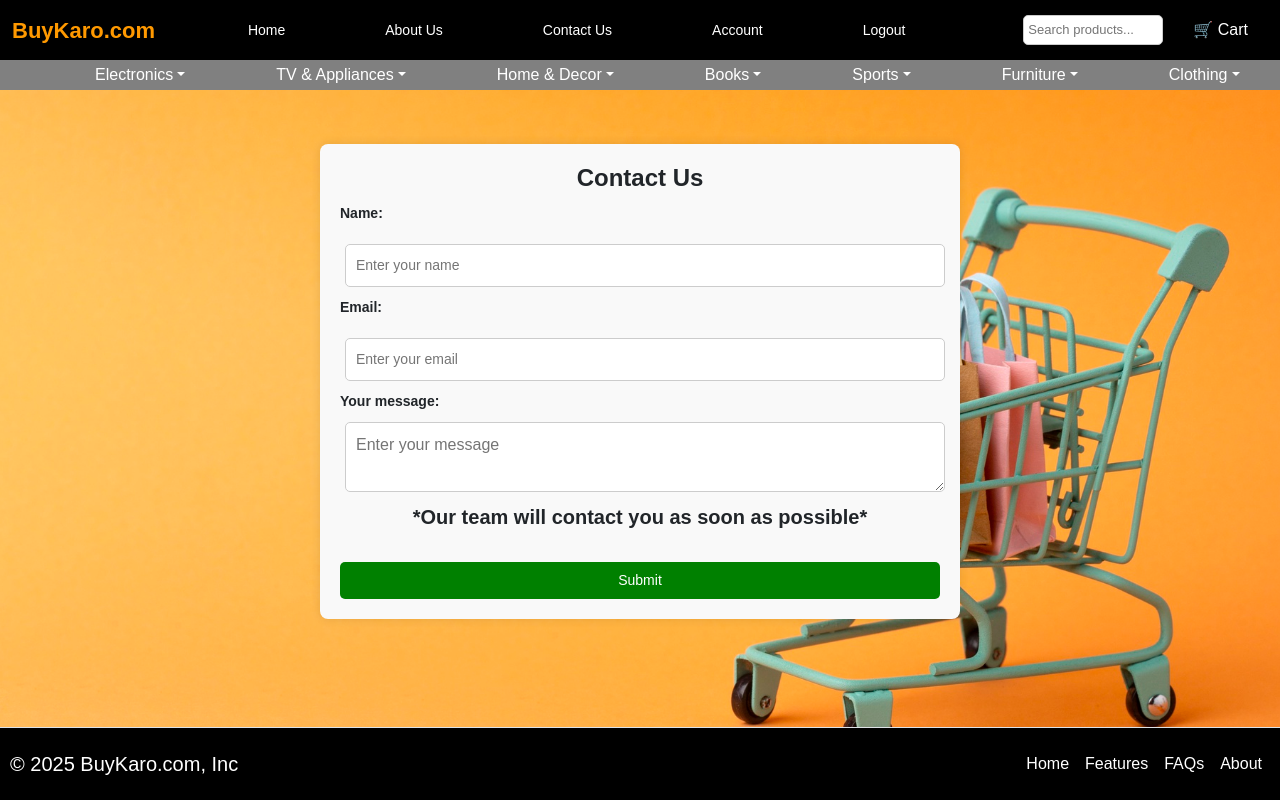
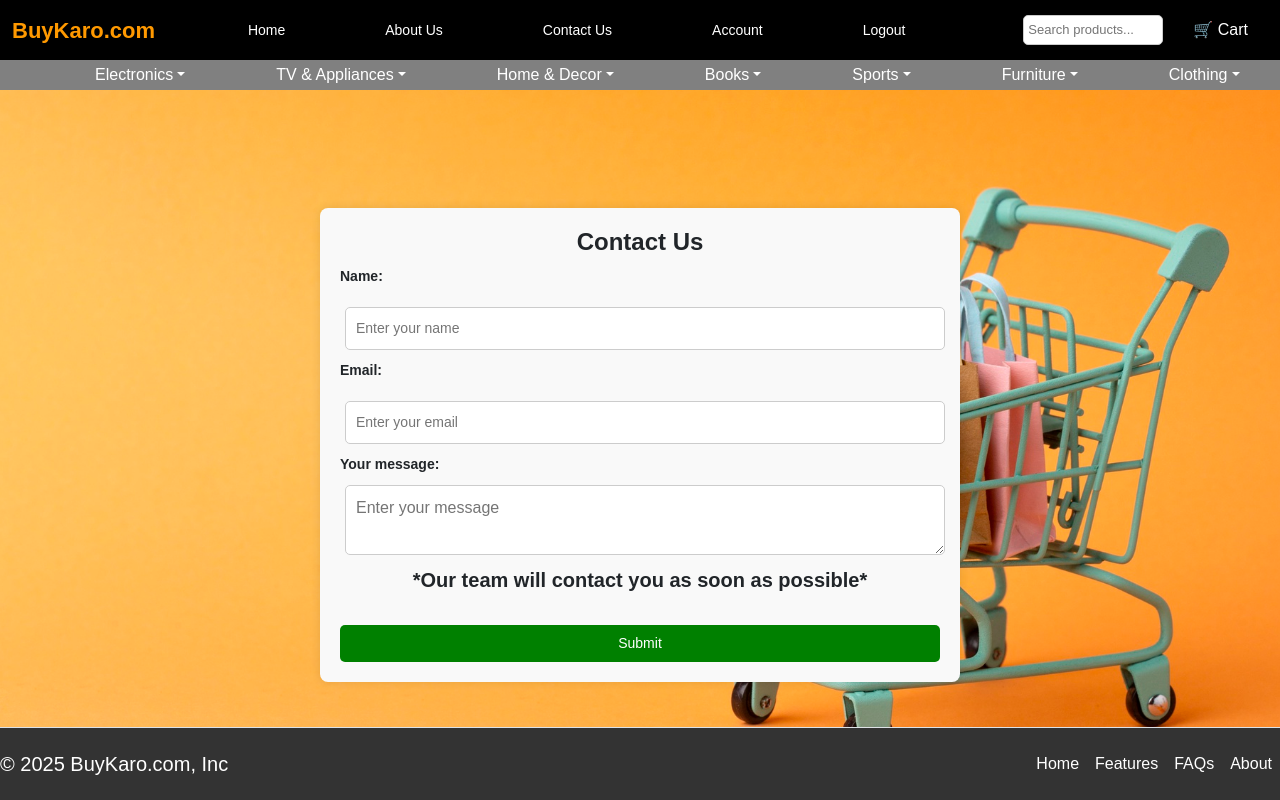
Before and after one commit to Yuvi00Chauhan/BuyKaro, a React (Create React App) app: page /contact in a window 1280 px wide. Built offline with nearby package versions, Linux system fonts and the light colour scheme; no server answers.

Commit message:
Update Footer.jsx

```diff
--- a/src/components/Footer.jsx
+++ b/src/components/Footer.jsx
@@ -15,10 +15,11 @@ function Footer() {
   const goToFAQs = () => {
     navigate("/faqs");
   };
+
   return (
-    <footer className="d-flex flex-wrap justify-content-between align-items-center py-3 border-top">
+    <footer className="d-flex flex-wrap justify-content-between align-items-center py-3 border-top footer">
       <div className="company">
-        <p className="col-md-4 mb-0 text-white">© {new Date().getFullYear()} BuyKaro.com, Inc</p>
+        <p className="col-md-4 mb-0 text-white">&copy; {new Date().getFullYear()} BuyKaro.com, Inc</p>
       </div>
 
       <ul className="nav col-md-4 justify-content-end">
```
